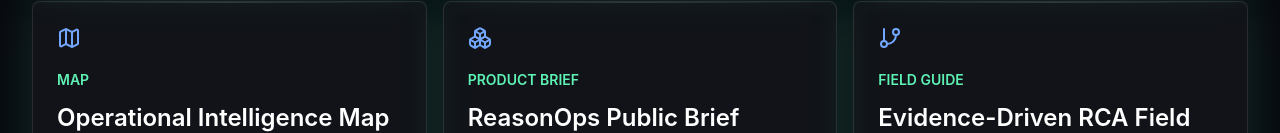
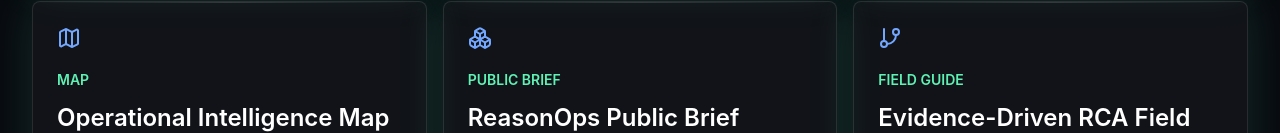
Before and after one commit to rseri17-code/seri-ai, a Next.js app: page /artifacts in a window 1280 px wide. Shown: the part 667-800 px from the top of the page. Built offline with nearby package versions, Linux system fonts and the light colour scheme; no server answers.

Commit message:
Retitle reasonops artifact as public brief

```diff
--- a/app/artifacts/page.tsx
+++ b/app/artifacts/page.tsx
@@ -44,7 +44,7 @@ const artifacts = [
   {
     href: "/products/reasonops",
     title: "ReasonOps Public Brief",
-    type: "Product Brief",
+    type: "Public Brief",
     description: "The public expression of Operational Intelligence.",
     icon: Boxes
   },
```
